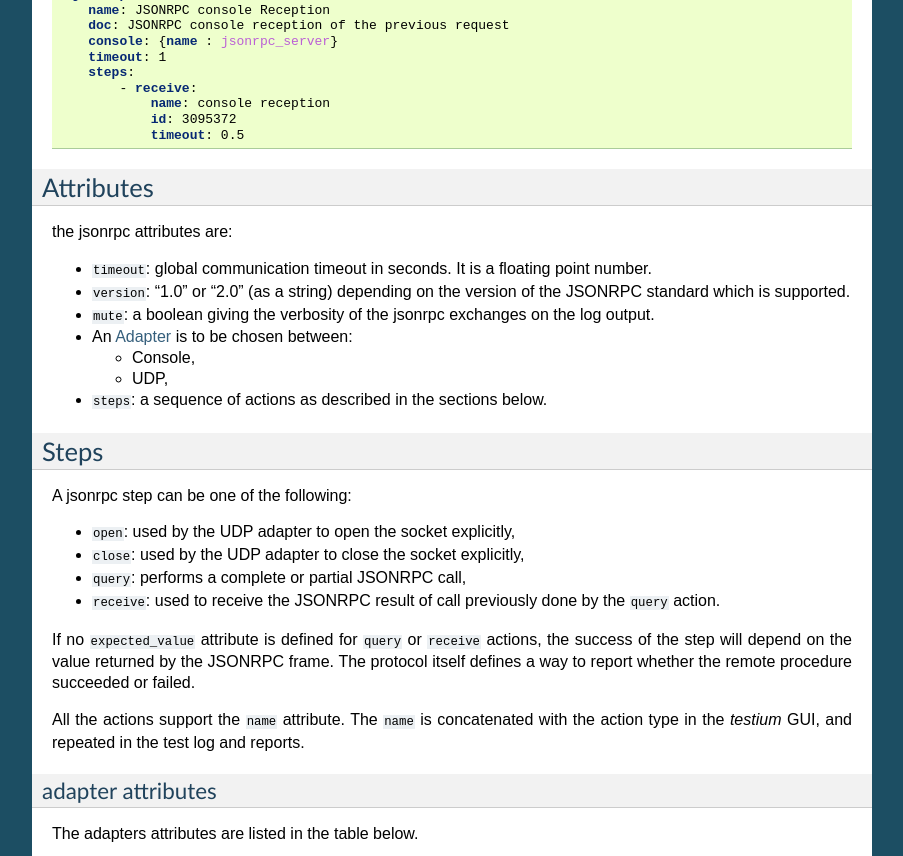
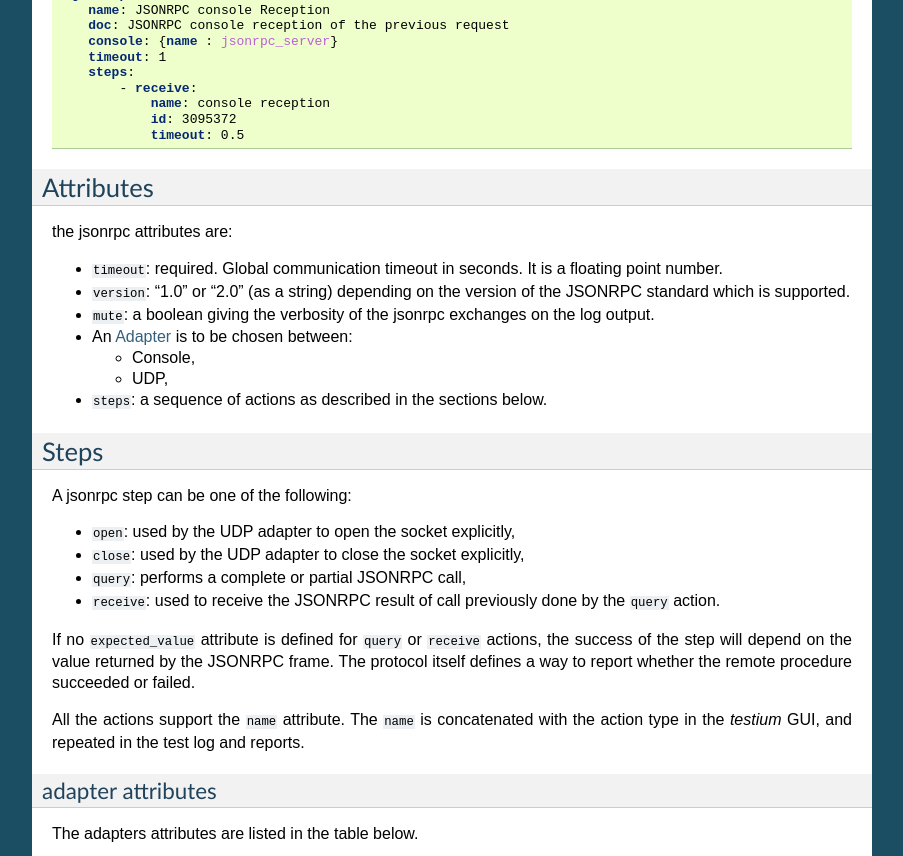
Before and after one commit to testium-HIL/testium, a Sphinx documentation site: the page built from doc/manual/sphinx/source/test_items/json-rpc_test_item.rst, in a window 1280 px wide and 900 px high, scrolled down 582 px, cut to the strip 0-856 px from the top of the window. Shown: the whole strip, without its empty margins (198-1101 px from the left). Built offline with Sphinx 7.4.7, drawn with Linux system fonts in a browser that asks for light colours.

Commit message:
doc: json_rpc item-level timeout is a required attribute

```diff
--- a/doc/manual/sphinx/source/test_items/json-rpc_test_item.rst
+++ b/doc/manual/sphinx/source/test_items/json-rpc_test_item.rst
@@ -52,7 +52,7 @@ Attributes
 
 the jsonrpc attributes are:
 
-* ``timeout``: global communication timeout in seconds. It is a floating point number.
+* ``timeout``: required. Global communication timeout in seconds. It is a floating point number.
 * ``version``: "1.0" or "2.0" (as a string) depending on the version of the JSONRPC
   standard which is supported.
 * ``mute``: a boolean giving the verbosity of the jsonrpc exchanges on the log output.
```
